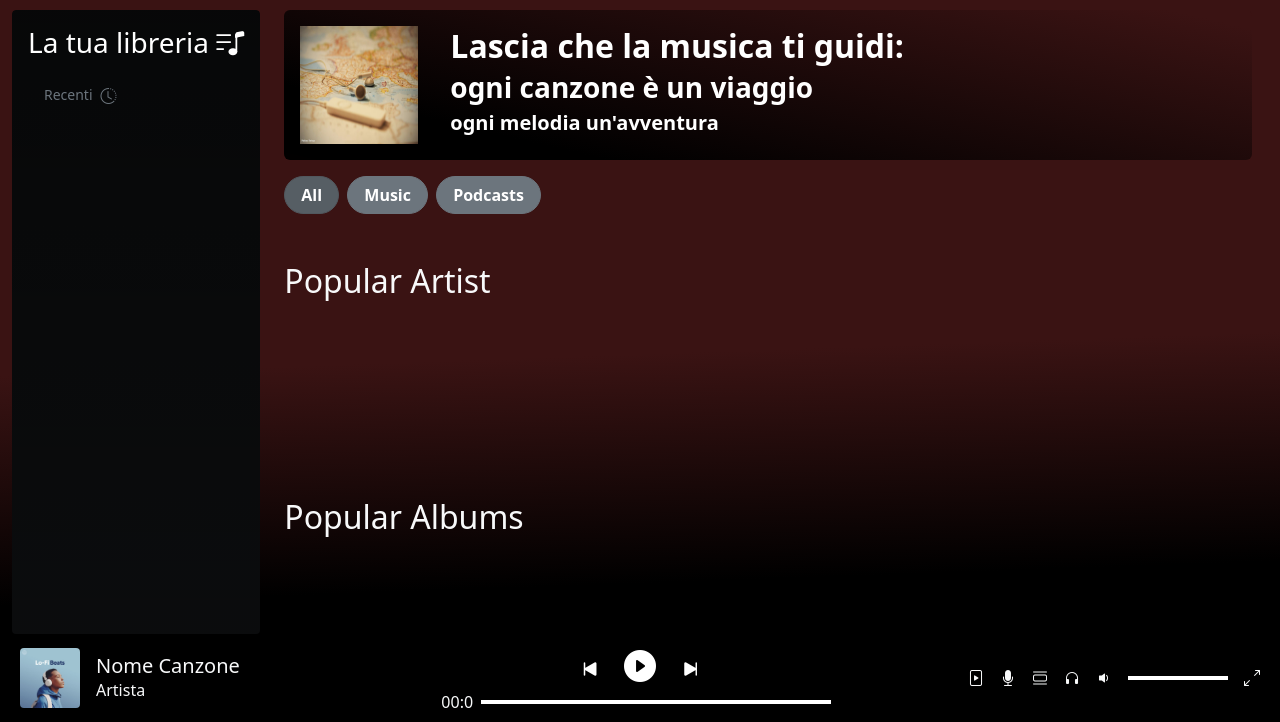
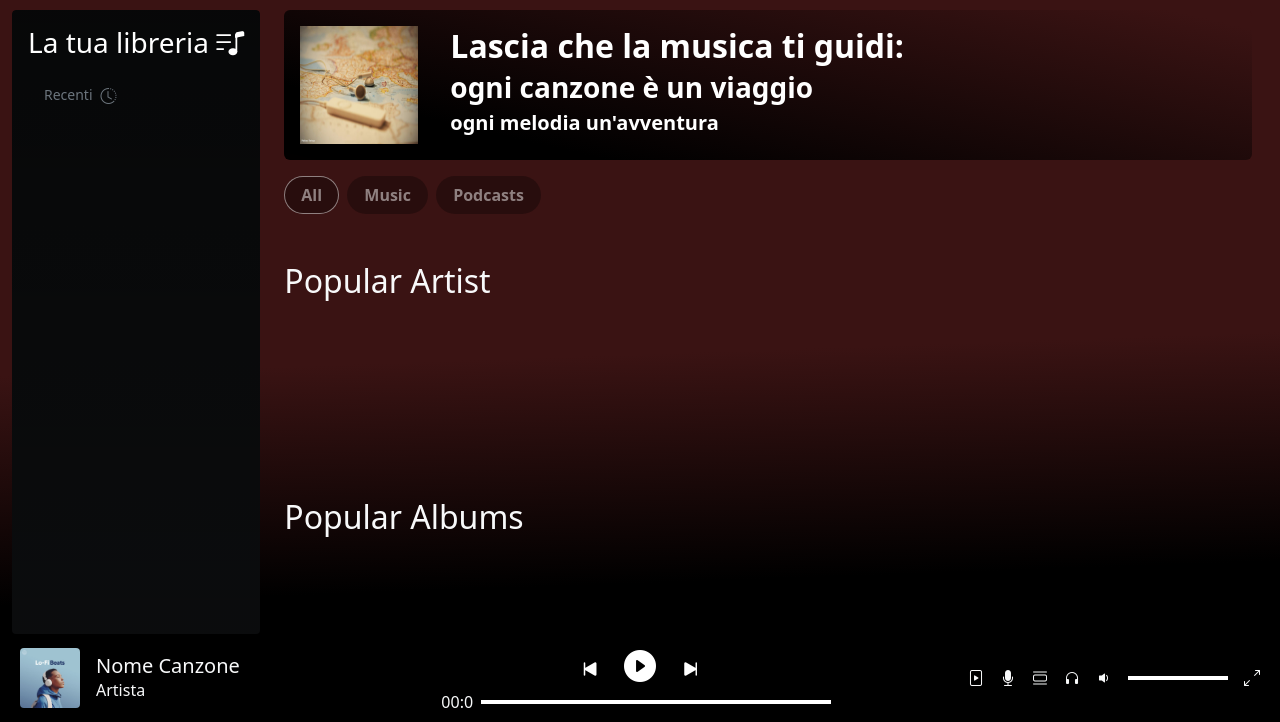
Before and after one commit to Rik991/Build-Week-2-Spotify, a website: page homepage.html in a window 1280 px wide. Shown: the part 78-800 px from the top of the page. Drawn offline with nearby package versions, Linux system fonts and the light colour scheme; no server answers.

Commit message:
button-css

```diff
--- a/homepage.html
+++ b/homepage.html
@@ -153,11 +153,11 @@
             <!-- radio button -->
             <div class="mb-5" role="group" aria-label="Vertical radio toggle button group">
               <input type="radio" class="btn-check" name="vbtn-radio" id="vbtn-radio1" autocomplete="off" checked />
-              <label class="btn btn-secondary rounded-pill me-1 px-3 fw-bolder" for="vbtn-radio1">All</label>
+              <label class="btn rounded-pill me-1 px-3 fw-bolder" for="vbtn-radio1" style="background-color: #0000004f; color: #ffffff7a">All</label>
               <input type="radio" class="btn-check" name="vbtn-radio" id="vbtn-radio2" autocomplete="off" />
-              <label class="btn btn-secondary rounded-pill me-1 px-3 fw-bolder" for="vbtn-radio2">Music</label>
+              <label class="btn rounded-pill me-1 px-3 fw-bolder" for="vbtn-radio2" style="background-color: #0000004f; color: #ffffff7a">Music</label>
               <input type="radio" class="btn-check" name="vbtn-radio" id="vbtn-radio3" autocomplete="off" />
-              <label class="btn btn-secondary rounded-pill me-1 px-3 fw-bolder" for="vbtn-radio3">Podcasts</label>
+              <label class="btn rounded-pill me-1 px-3 fw-bolder" for="vbtn-radio3" style="background-color: #0000004f; color: #ffffff7a">Podcasts</label>
             </div>
             <!-- fine radio button -->
             <!-- carosello Popular radio -->
```
